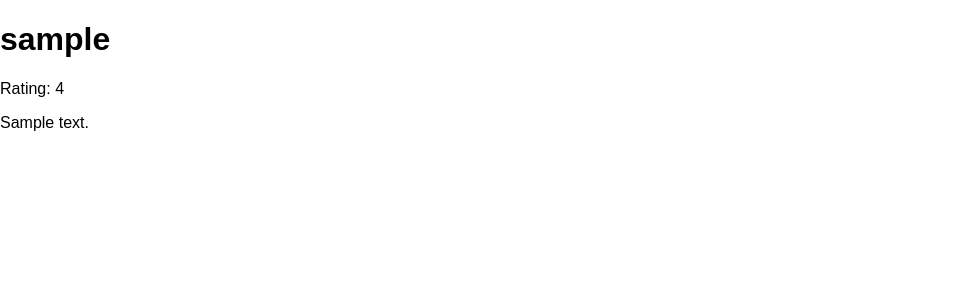
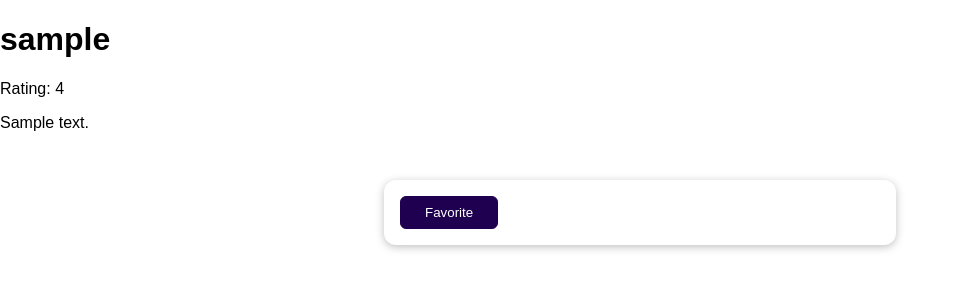
Before and after one commit to mnjammy007/feedback, a Django app: page /reviews/1/ in a window 1280 px wide. Shown: the top 300 px of the page, without its empty margins (0-962 px from the left). Run offline with Django 5.2, Linux system fonts and the light colour scheme; tables that the repository leaves empty hold one stand-in row (values such as "Sample post").

Commit message:
module 13 completed

```diff
--- a/reviews/templates/reviews/single_review.html
+++ b/reviews/templates/reviews/single_review.html
@@ -6,4 +6,13 @@
   <h1>{{ review.user_name }}</h1>
   <p>Rating: {{ review.rating }}</p>
   <p>{{ review.review_text }}</p>
+  {% if is_favorite %}
+    <p>This review is favorite</p>
+  {% else %}
+    <form action="/reviews/favorite" method="POST">
+      {% csrf_token %}
+      <input type="hidden" name="review_id" value="{{ review.id }}" />
+      <button>Favorite</button>
+    </form>
+  {% endif %}
 {% endblock %}
--- a/reviews/urls.py
+++ b/reviews/urls.py
@@ -5,5 +5,6 @@ urlpatterns = [
     path("", views.ReviewView.as_view(), name="review-form"),
     path("thank-you/", views.ThankYouView.as_view(), name="thank-you"),
     path("reviews/", views.ReviewsListView.as_view(), name="reviews"),
+    path("reviews/favorite", views.AddFavoriteView.as_view(), name="favorite"),
     path("reviews/<int:pk>/", views.SingleReviewView.as_view(), name="review-detail"),
 ]
--- a/reviews/views.py
+++ b/reviews/views.py
@@ -36,3 +36,17 @@ class ReviewsListView(ListView):
 class SingleReviewView(DetailView):
     template_name = "reviews/single_review.html"
     model = Review
+
+    def get_context_data(self, **kwargs: Any) -> dict[str, Any]:
+        context = super().get_context_data(**kwargs)
+        loaded_review = self.object
+        request = self.request
+        favorite_id = request.session.get("favorite_review")
+        context["is_favorite"] = favorite_id == str(loaded_review.id)
+        return context
+
+
+class AddFavoriteView(View):
+    def post(self, request):
+        review_id = request.POST["review_id"]
+        return HttpResponseRedirect("/reviews/" + review_id)
```
